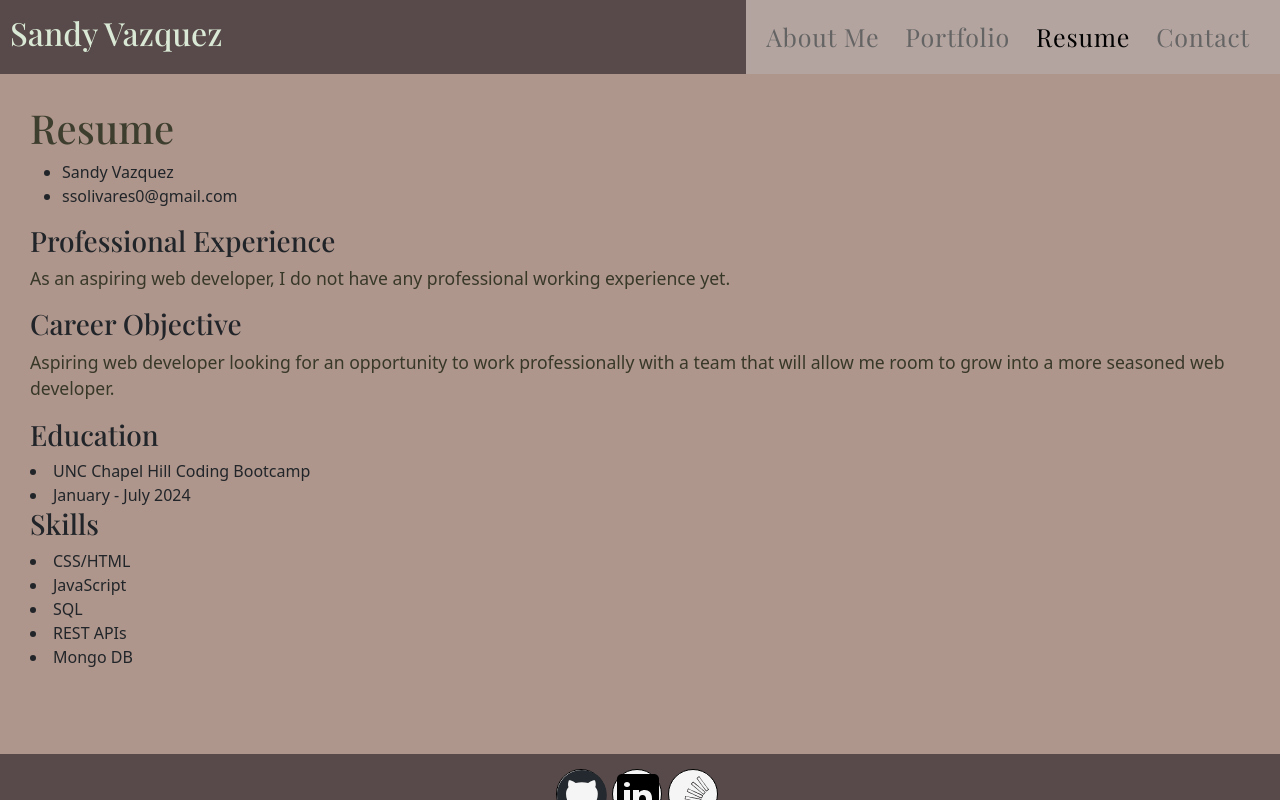
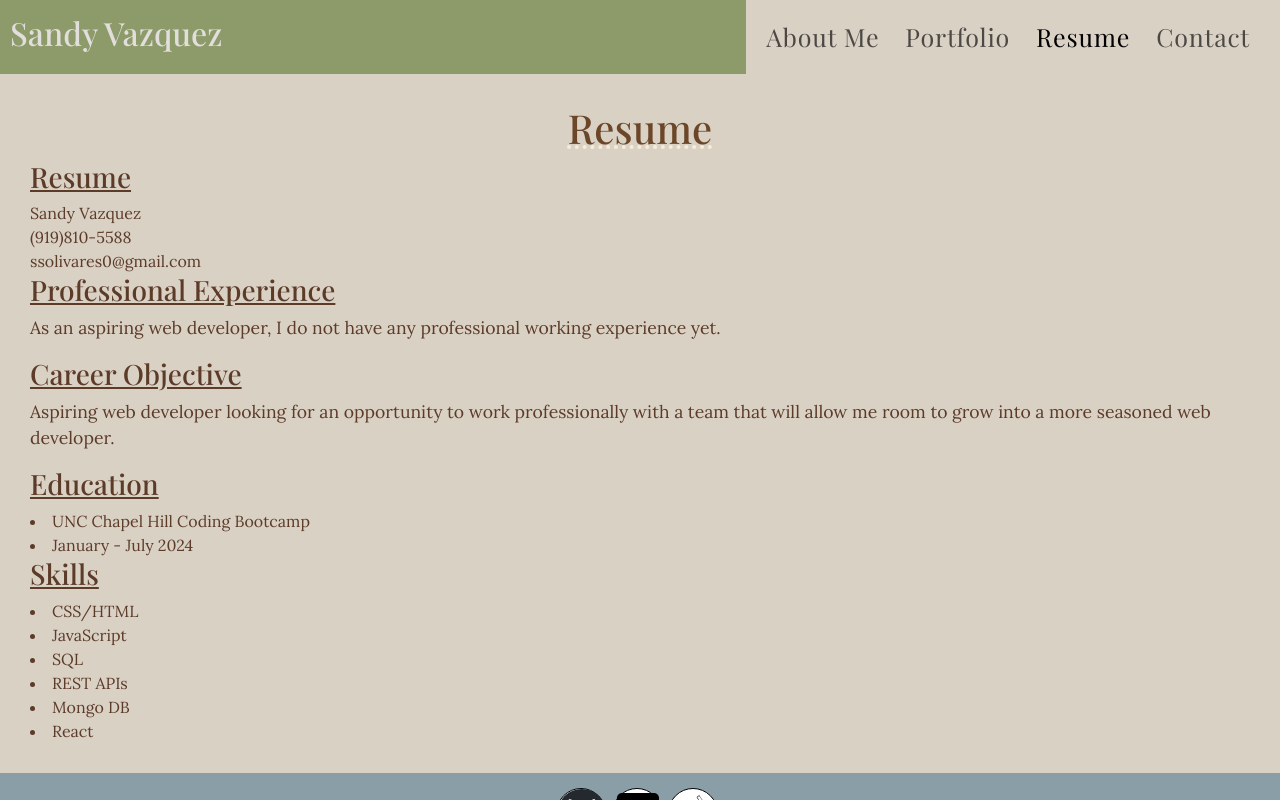
Before and after one commit to sandyvzqz/sandyvPortfolio, a React (Vite) app: page /resume in a window 1280 px wide. Built offline with nearby package versions, Linux system fonts and the light colour scheme; a web font is replaced by a local one.

Commit message:
Final styling done.

```diff
--- a/src/App.css
+++ b/src/App.css
@@ -1,4 +1,6 @@
 @import url('https://fonts.googleapis.com/css2?family=Playfair+Display:ital,wght@0,400..900;1,400..900&display=swap');
+@import url('https://fonts.googleapis.com/css2?family=Lora:ital,wght@0,400..700;1,400..700&display=swap');
+@import url('https://fonts.googleapis.com/css2?family=Cormorant+Garamond:ital,wght@0,300;0,400;0,500;0,600;0,700;1,300;1,400;1,500;1,600;1,700&display=swap');
 
 html, body{
   height: 100%;
@@ -9,8 +11,7 @@ html, body{
 
 .headerContent{
   height: fit-content;
-  background-color: #584a4a;
-  color: rgb(255, 255, 255);
+  background-color: #8D9B6A;
   display: flex;
   align-items: center;
 }
@@ -18,20 +19,52 @@ html, body{
 .logo{
   padding: 10px;
   margin-right: auto;
-  color:#d9e9d5;
+  color: rgb(225, 222, 220);
 }
 
 h1, h2, h3, .custom-navbar{
   font-family: 'Playfair Display';
 }
 
-footer{
-  height: 10vh;
-  background-color: #584a4a;
+h1{
+  text-decoration:antiquewhite underline dotted;
+  text-align: center;
+}
+
+h3{
+  text-decoration: underline;
+}
+
+/* Navigation */
+.custom-navbar{
+  background-color: rgb(218, 209, 197);
+}
+
+.navLink {
+  list-style-type: none;
+  margin: 0;
+  padding: 0;
+  letter-spacing: 0.8px;
+}
+
+/* '>' targets the  children of .navLink */
+.navLink > .nav-item {
+  margin-right: 10px;
+}
+
+.navLink > .nav-item > .nav-link {
+  font-size: 25px;
+  text-decoration: none;
+  padding: 10px 15px;
+  transition: color 1s ease;
+}
+
+.navLink > .nav-item > .nav-link:hover {
   color: white;
-  display: flex;
-  justify-content: center;
-  align-items: center;
+}
+
+.navLink > .nav-item > .nav-link.active-link {
+  font-weight: bolder;
 }
 
 #main-section {
@@ -40,15 +73,16 @@ footer{
   min-height: calc(100vh - 120px);
   overflow-y: auto;
   padding: 30px;
-  background-color: #af968c ;
+  background-color: rgb(218, 209, 197);
+
 }
 
 #main-section h1{
-  color: #3e3e2f;
+  color: #6b4629;
 }
 
 #main-section p{
-  color: #383829;
+  color: #5c3b29;
   font-size: 1.1rem;
 }
 
@@ -58,24 +92,25 @@ footer{
   width: 15%;
   border-radius: 20%;
   float: left;
-  margin-right: 5px;
+  margin-right: 10px;
 }
 
+/* Portfolio */
 .proj-img{
   width: 100%;
   height: auto;
 }
 
-.proj-imgbx{
+.proj-imgbox{
   position: relative;
   border-radius: 30px;
   overflow: hidden;
   margin-bottom: 24px;
 }
 
-.proj-imgbx::before{
+.proj-imgbox::before{
   content: "";
-  background: linear-gradient(90.21deg, #D7CCC8 -5.91%, #c5e2bd 111.58%);
+  background: linear-gradient(90.21deg, #8D9B6A -5.91%, #92a9b4 111.58%);
   opacity: 0.85;
   position: absolute;
   width: 100%;
@@ -83,11 +118,11 @@ footer{
   transition: 0.4s ease-in-out;
 }
 
-.proj-imgbx:hover::before{
+.proj-imgbox:hover::before{
   height: 100%;
 }
 
-.proj-txtx{
+.proj-txt{
   position: absolute;
   text-align: center;
   top: 65%;
@@ -98,17 +133,21 @@ footer{
   width: 100%;
 }
 
-.proj-imgbx:hover .proj-txtx{
+.proj-imgbox:hover .proj-txt{
   top: 50%;
   opacity: 1;
 }
-.proj-txtx h4{
+
+.proj-txt h4{
   font-size: 30px;
   font-weight: 700;
   letter-spacing: 0.8px;
   line-height: 1.1em;
+  font-family: 'Cormorant Garamond';
+  color: whitesmoke;
 }
-.proj-txtx span{
+
+.proj-txt span{
   font-style: italic;
   font-weight: 400;
   font-size: 15px;
@@ -120,48 +159,34 @@ footer{
 }
 
 #projectLinks a{
-  text-decoration: none;
-  color: #383829;
+  text-decoration: underline;
+  color: #c8d9e0;
 }
 
 #projectLinks a:hover{
-  color: antiquewhite;
+  color: rgb(194, 241, 175);
 }
 
-/* Navigation */
-.custom-navbar{
-  background-color: #b3a49f;
+/* Resume */
+p, #resumeContent{
+  font-family: 'Lora';
+  color: #5c3b29;
 }
 
-.navLink {
+.resumeContact{
   list-style-type: none;
-  margin: 0;
-  padding: 0;
-  letter-spacing: 0.8px;
-}
-/* '>' targets the  children of .navLink */
-.navLink > .nav-item {
-  margin-right: 10px;
-}
-
-.navLink > .nav-item > .nav-link {
-  color: #656464;
-  font-size: 25px;
-  text-decoration: none;
-  padding: 10px 15px;
-  transition: color 0.3s ease;
-}
-
-.navLink > .nav-item > .nav-link:hover {
-  color: #c5e2bd;
-}
-
-.navLink > .nav-item > .nav-link.active-link {
-  font-size: 50px;
-  font-weight: bolder;
 }
 
 /* Footer */
+footer{
+  height: 10vh;
+  background-color: #8A9EA7;
+  color: white;
+  display: flex;
+  justify-content: center;
+  align-items: center;
+}
+
 .social-icon img{
   height: 50px;
   width: 50px;
@@ -175,14 +200,10 @@ footer{
   margin-right: 6px;
   line-height: 1;
   border: 1px solid black;
-  background-color: whitesmoke;
+  background-color: rgb(255, 255, 255);
 }
 
 .social-icon a:hover{
-  background-color: #c5e2bd;
-  transition: 0.3s ease-out;
+  background-color: rgb(166, 211, 234);
+  transition: 0.7s ease-in;
 }
-
-.social-icon a:hover img{
-  filter: brightness(0) saturate(100%) invert(0%) sepia(7%) saturate(90%) hue-rotate(346deg) brightness(90%);
-}
--- a/src/components/ProjectCard.jsx
+++ b/src/components/ProjectCard.jsx
@@ -5,9 +5,9 @@ import { Col } from "react-bootstrap";
 const ProjectCard =({ title, gitHub, deployedApp, imageUrl}) => {
     return(
         <Col sm={6} md={4}>
-            <div className="proj-imgbx">
+            <div className="proj-imgbox">
                 <img className="proj-img"src={ imageUrl }/>
-                <div className="proj-txtx">
+                <div className="proj-txt">
                     <h4>{ title }</h4>
                     <ul id="projectLinks">
                         <li><a href={ gitHub } target="_blank">GitHub repository</a></li>
--- a/src/pages/Contact.jsx
+++ b/src/pages/Contact.jsx
@@ -89,7 +89,7 @@ const Contact = () => {
           isInvalid={!!error.message} />
           <Form.Control.Feedback type="invalid">{error.message}</Form.Control.Feedback>
         </Form.Group>
-        <Button type="submit">Submit</Button>
+        <Button type="submit" variant="secondary">Submit</Button>
       </Form>
     </section>
   );
--- a/src/pages/Portfolio.jsx
+++ b/src/pages/Portfolio.jsx
@@ -7,7 +7,7 @@ const Portfolio = () => {
     <section>
         <div>
         <h1>Portfolio</h1>
-        <p>Welcome to my portfolio page! <br></br>Below are a couple of the projects I have created during my first year as a web developer. Click on the links provided to see the github repositories and links to the deployed applications.</p>
+        <p>Welcome to my portfolio page! <br></br>Below are a couple of the projects I have created during my journey through coding bootcamp. Click on the links provided to see the github repositories and links to the deployed applications.</p>
         <Projects />
         </div>
     </section>
--- a/src/pages/Resume.jsx
+++ b/src/pages/Resume.jsx
@@ -2,13 +2,15 @@ import React from "react";
 
 const Resume = () => {
     return(
-        <section>
+        <section id="resumeContent">
             <h1>Resume</h1>
-            <div id="resumeContact">
-                <ul>
+            <div>
+                <h3>Resume</h3>
+                <div className="resumeContact">
                     <li>Sandy Vazquez</li>
+                    <li>(919)810-5588</li>
                     <li>ssolivares0@gmail.com</li>
-                </ul>
+                </div>
             </div>
             <div>
                 <h3> Professional Experience</h3>
@@ -31,6 +33,7 @@ const Resume = () => {
                 <li>SQL</li>
                 <li>REST APIs</li>
                 <li>Mongo DB</li>
+                <li>React </li>
             </div>
         </section>
     )
```
